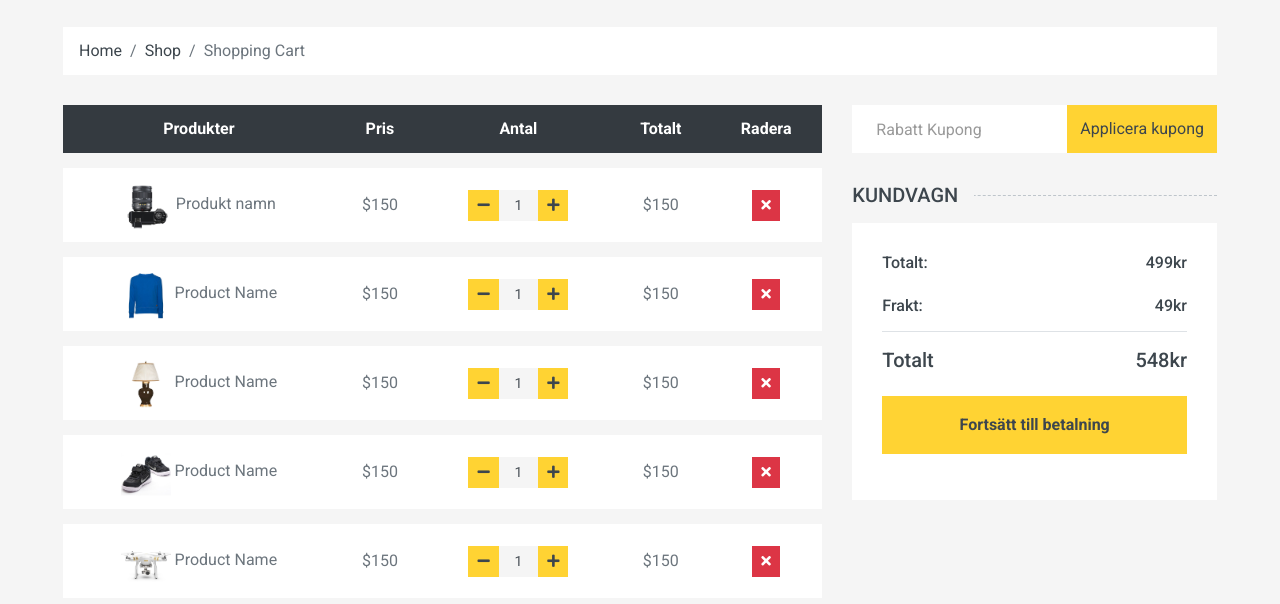
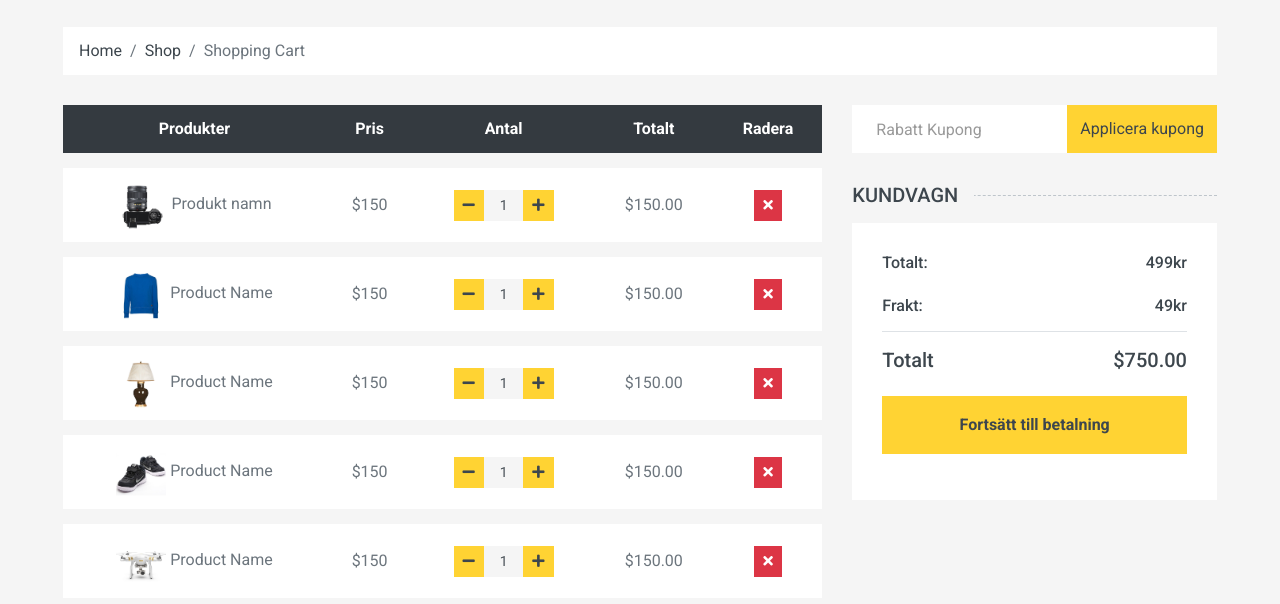
Before and after one commit to JacobLundstrom/TEST-VERIFIERING, a website with bundled scripts: page cart.html in a window 1280 px wide. Shown: the part 196-800 px from the top of the page. Built offline with nearby package versions, Linux system fonts and the light colour scheme.

Commit message:
first push

```diff
--- a/js/main.js
+++ b/js/main.js
@@ -18,7 +18,6 @@
         $(window).resize(toggleNavbarMethod);
     });
 
-
     // Back to top button
     $(window).scroll(function () {
         if ($(this).scrollTop() > 100) {
@@ -31,7 +30,6 @@
         $('html, body').animate({scrollTop: 0}, 1500, 'easeInOutExpo');
         return false;
     });
-
 
     // Vendor carousel
     $('.vendor-carousel').owlCarousel({
@@ -59,7 +57,6 @@
         }
     });
 
-
     // Related carousel
     $('.related-carousel').owlCarousel({
         loop: true,
@@ -83,7 +80,6 @@
         }
     });
 
-
     // Product Quantity
     $('.quantity button').on('click', function () {
         var button = $(this);
@@ -100,4 +96,33 @@
         button.parent().parent().find('input').val(newVal);
     });
 
+    $(document).ready(function () {
+        updateTotal();
+
+        $('.quantity button').on('click', function () {
+            updateTotal();
+        });
+
+        // Function to update the total price
+        function updateTotal() {
+            var total = 0;
+
+            // Loop through each row in the table
+            $('.table tbody tr').each(function () {
+                var price = parseFloat($(this).find('.align-middle:eq(1)').text().replace('$', ''));
+                var quantity = parseInt($(this).find('.quantity input').val());
+                var subtotal = price * quantity;
+
+
+                total += subtotal;
+
+                // Update the total column in the current row
+                $(this).find('.align-middle:eq(3)').text('$' + subtotal.toFixed(2));
+            });
+
+            // Update the total in the summary section
+            $('.bg-light.p-30.mb-5 .d-flex.justify-content-between.mt-2 h5:eq(1)').text('$' + total.toFixed(2));
+        }
+    });
+
 })(jQuery);
```
Also changed, not shown: index.html (+1 -1 lines).
